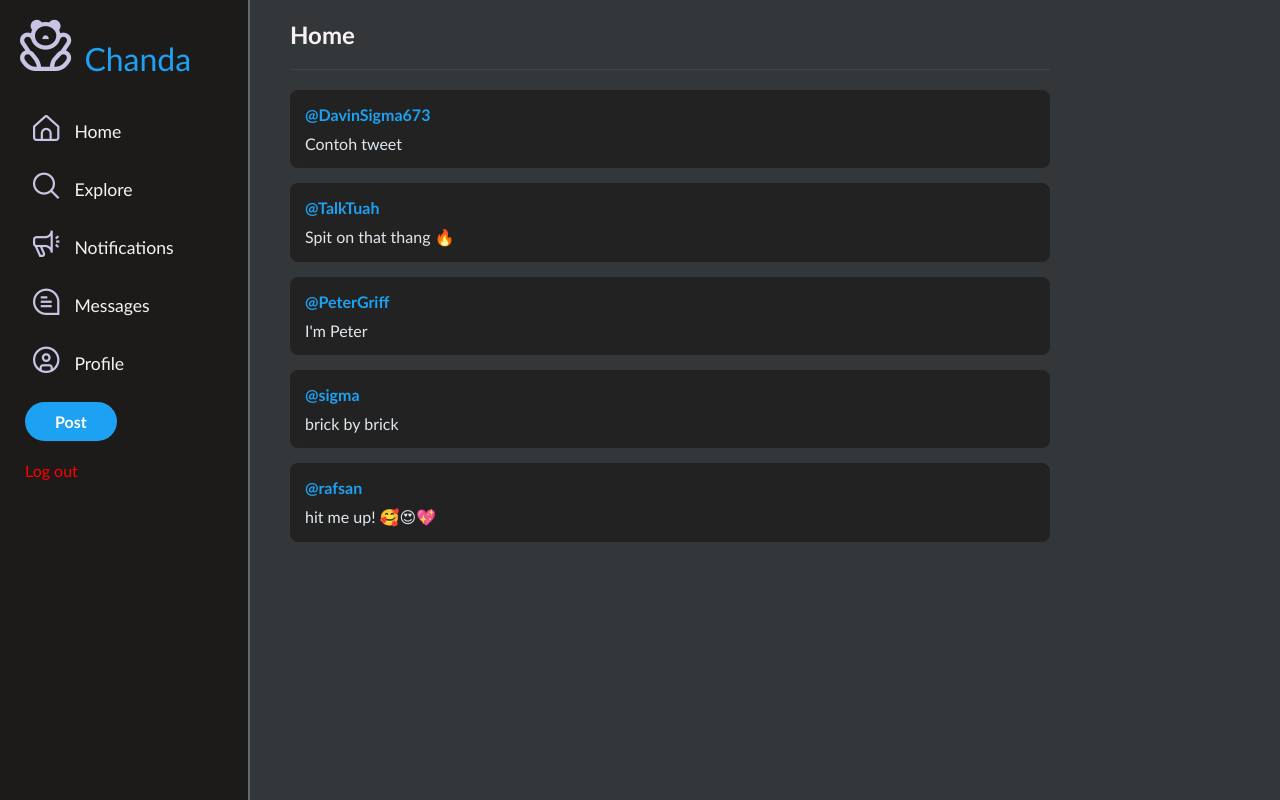
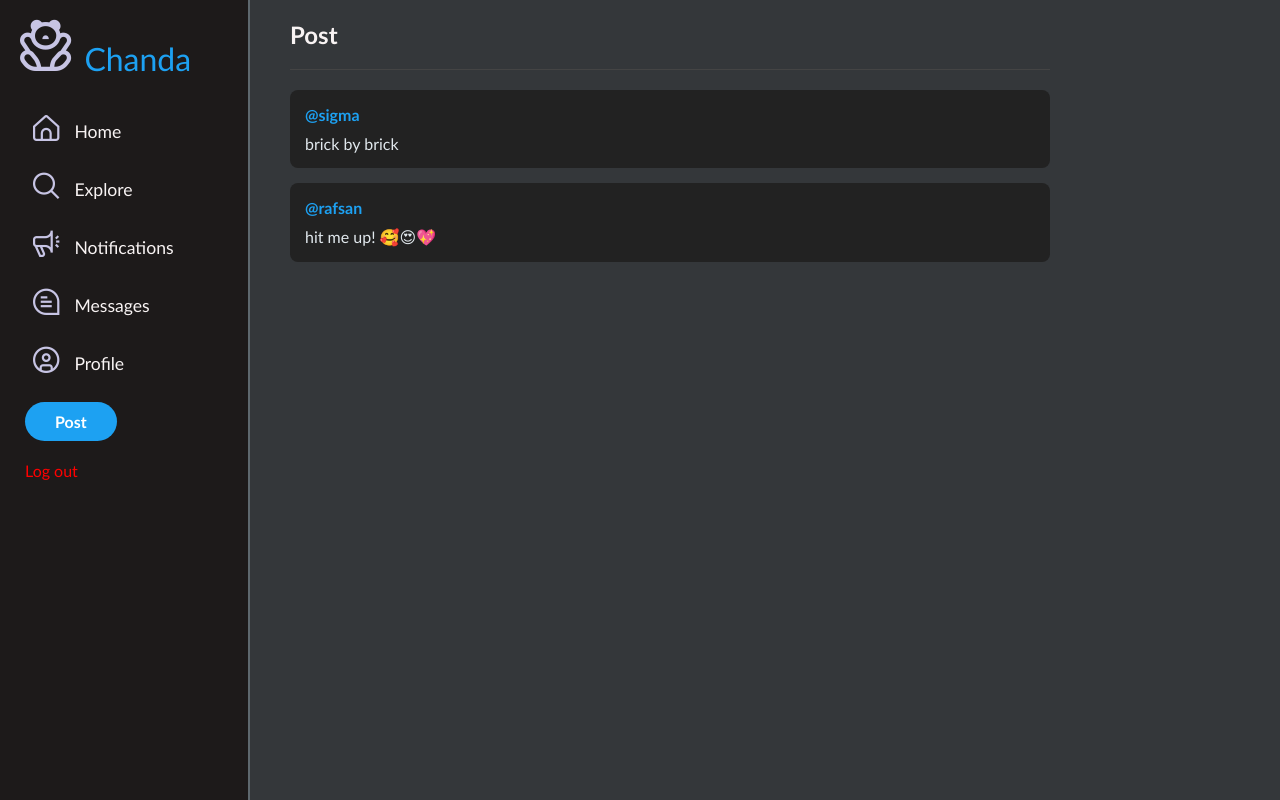
Before and after one commit to SBFpti3/twitter-clone, a Django app: page /home in a window 1280 px wide. Run offline with Django 5.2, Linux system fonts and the light colour scheme; a user stored in the database is signed in; data comes from the database, SQL or seed files in the repository; both versions use the stored data as it was after the commit; some libraries are stand-ins or nearby versions.

Commit message:
Simple CRUD (no UI)

```diff
--- a/twtcloneapp/templates/twtcloneapp/index.html
+++ b/twtcloneapp/templates/twtcloneapp/index.html
@@ -173,24 +173,7 @@
     <!-- Main Content Area -->
     <div class="main-content">
         <!-- Header -->
-        <header>Home</header>
-
-        <!-- Example Tweet -->
-        <div class="tweet">
-            <div class="username">@DavinSigma673</div>
-            <div class="content">Contoh tweet</div>
-        </div>
-
-        <div class="tweet">
-            <div class="username">@TalkTuah</div>
-            <div class="content">Spit on that thang 🔥</div>
-        </div>
-
-        <div class="tweet">
-            <div class="username">@PeterGriff</div>
-            <div class="content">I'm Peter</div>
-        </div>
-
+        <header>Post</header>
         {% for item in items %}
             <div class="tweet">
                 <div class="username">@{{ item.username }}</div>
```
Also changed, not shown: db.sqlite3.
